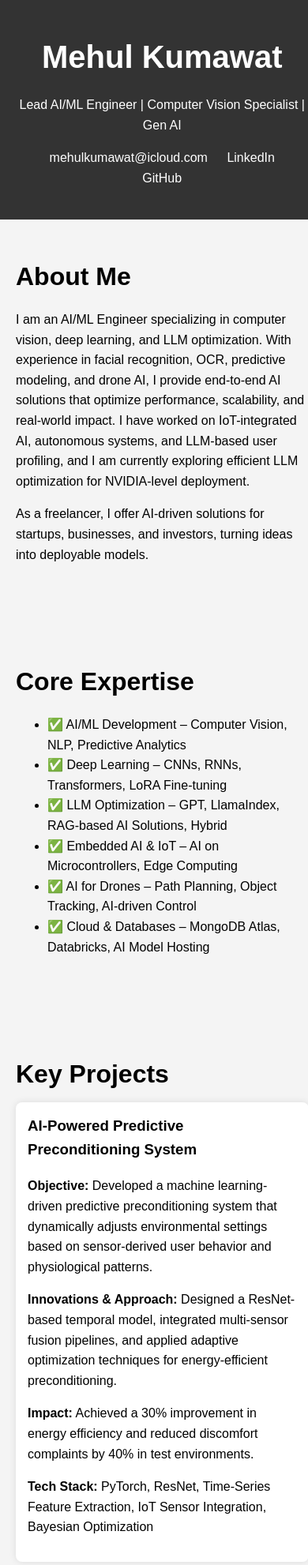
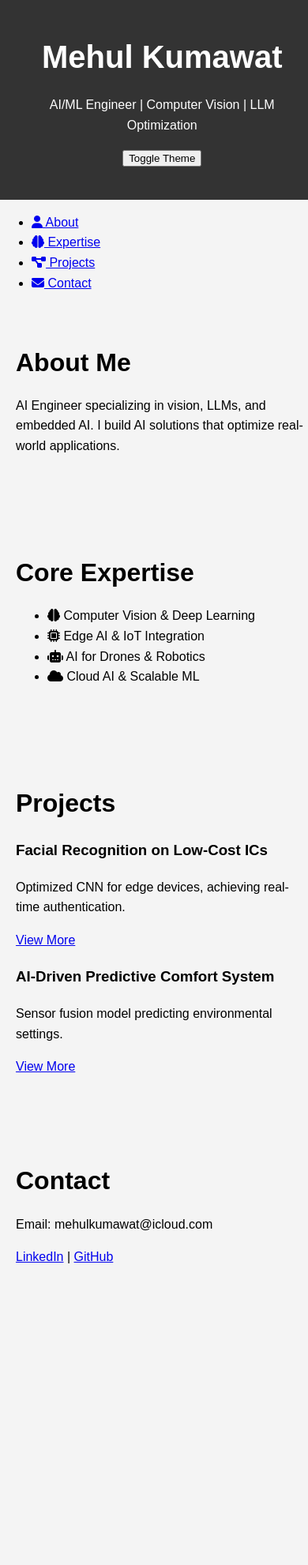
Before and after one commit to mehul4mak/mehulkumawat, a plain HTML site: page index.html in a window 390 px wide. Shown: the top 1982 px of the page at 79% size. After the commit the page ends 1681 px from the top, so only its background shows below. Drawn offline with Linux system fonts and the light colour scheme.

Commit message:
Update index.html

```diff
--- a/index.html
+++ b/index.html
@@ -1,121 +1,73 @@
 <!DOCTYPE html>
 <html lang="en">
-
 <head>
     <meta charset="UTF-8">
     <meta name="viewport" content="width=device-width, initial-scale=1.0">
-    <meta http-equiv="X-UA-Compatible" content="ie=edge">
-    <title>Mehul Kumawat | Lead AI/ML Engineer</title>
+    <title>Mehul Kumawat | AI Engineer</title>
     <link rel="stylesheet" href="styles.css">
+    <script src="https://kit.fontawesome.com/a076d05399.js" crossorigin="anonymous"></script>
 </head>
-
 <body>
     <header>
         <div class="container">
             <h1>Mehul Kumawat</h1>
-            <p>Lead AI/ML Engineer | Computer Vision Specialist | Gen AI</p>
-            <div class="contact-info">
-                <a href="mailto:mehulkumawat@icloud.com">mehulkumawat@icloud.com</a>
-                <a href="https://www.linkedin.com/in/mehulkumawat/" target="_blank">LinkedIn</a>
-                <a href="https://github.com/mehul4mak" target="_blank">GitHub</a>
-            </div>
+            <p>AI/ML Engineer | Computer Vision | LLM Optimization</p>
+            <button id="theme-toggle">Toggle Theme</button>
         </div>
     </header>
 
-    <section class="about">
+    <nav>
+        <ul>
+            <li><a href="#about"><i class="fas fa-user"></i> About</a></li>
+            <li><a href="#expertise"><i class="fas fa-brain"></i> Expertise</a></li>
+            <li><a href="#projects"><i class="fas fa-project-diagram"></i> Projects</a></li>
+            <li><a href="#contact"><i class="fas fa-envelope"></i> Contact</a></li>
+        </ul>
+    </nav>
+
+    <section id="about">
         <div class="container">
             <h2>About Me</h2>
-            <p>I am an AI/ML Engineer specializing in computer vision, deep learning, and LLM optimization. With experience in facial recognition, OCR, predictive modeling, and drone AI, I provide end-to-end AI solutions that optimize performance, scalability, and real-world impact. I have worked on IoT-integrated AI, autonomous systems, and LLM-based user profiling, and I am currently exploring efficient LLM optimization for NVIDIA-level deployment.</p>
-            <p>As a freelancer, I offer AI-driven solutions for startups, businesses, and investors, turning ideas into deployable models.</p>
+            <p>AI Engineer specializing in vision, LLMs, and embedded AI. I build AI solutions that optimize real-world applications.</p>
         </div>
     </section>
 
-    <section class="expertise">
+    <section id="expertise">
         <div class="container">
             <h2>Core Expertise</h2>
             <ul>
-                <li>✅ AI/ML Development – Computer Vision, NLP, Predictive Analytics</li>
-                <li>✅ Deep Learning – CNNs, RNNs, Transformers, LoRA Fine-tuning</li>
-                <li>✅ LLM Optimization – GPT, LlamaIndex, RAG-based AI Solutions, Hybrid</li>
-                <li>✅ Embedded AI & IoT – AI on Microcontrollers, Edge Computing</li>
-                <li>✅ AI for Drones – Path Planning, Object Tracking, AI-driven Control</li>
-                <li>✅ Cloud & Databases – MongoDB Atlas, Databricks, AI Model Hosting</li>
+                <li><i class="fas fa-brain"></i> Computer Vision & Deep Learning</li>
+                <li><i class="fas fa-microchip"></i> Edge AI & IoT Integration</li>
+                <li><i class="fas fa-robot"></i> AI for Drones & Robotics</li>
+                <li><i class="fas fa-cloud"></i> Cloud AI & Scalable ML</li>
             </ul>
         </div>
     </section>
 
-    <section class="projects">
+    <section id="projects">
         <div class="container">
-            <h2>Key Projects</h2>
-
-            <div class="project">
-                <h3>AI-Powered Predictive Preconditioning System</h3>
-                <p><strong>Objective:</strong> Developed a machine learning-driven predictive preconditioning system that dynamically adjusts environmental settings based on sensor-derived user behavior and physiological patterns.</p>
-                <p><strong>Innovations & Approach:</strong> Designed a ResNet-based temporal model, integrated multi-sensor fusion pipelines, and applied adaptive optimization techniques for energy-efficient preconditioning.</p>
-                <p><strong>Impact:</strong> Achieved a 30% improvement in energy efficiency and reduced discomfort complaints by 40% in test environments.</p>
-                <p><strong>Tech Stack:</strong> PyTorch, ResNet, Time-Series Feature Extraction, IoT Sensor Integration, Bayesian Optimization</p>
+            <h2>Projects</h2>
+            <div class="project-card">
+                <h3>Facial Recognition on Low-Cost ICs</h3>
+                <p>Optimized CNN for edge devices, achieving real-time authentication.</p>
+                <a href="project1.html">View More</a>
             </div>
-
-            <div class="project">
-                <h3>Optimized Model Export for ARM Hardware</h3>
-                <p><strong>Objective:</strong> Converted and optimized AI models from Python to C++ for an ARM-based hardware platform running on a custom OS.</p>
-                <p><strong>Impact:</strong> Enabled high-speed AI inference on constrained hardware, improving efficiency and reducing computational overhead.</p>
-                <p><strong>Tech Stack:</strong> Python, C++, ONNX, TensorRT, ARM Architecture</p>
-            </div>
-
-            <div class="project">
-                <h3>Facial Recognition on Low-Cost ICs</h3>
-                <p><strong>Objective:</strong> Deployed an optimized facial recognition system on low-cost ICs for real-time user authentication in budget-friendly security applications.</p>
-                <p><strong>Innovations & Approach:</strong> Optimized CNN model using ONNX Runtime, model quantization, and pruning for edge AI acceleration.</p>
-                <p><strong>Impact:</strong> Achieved near real-time inference on low-cost hardware, enabling biometric authentication for IoT devices.</p>
-                <p><strong>Tech Stack:</strong> PyTorch, ONNX, OpenCV, Model Quantization, Pruning, Edge TPU Acceleration</p>
-            </div>
-
-            <div class="project">
-                <h3>LLM-Based User Identification System</h3>
-                <p><strong>Objective:</strong> Designed an LLM-based system for user identification using multi-modal data (video, images, audio).</p>
-                <p><strong>Innovations & Approach:</strong> Fine-tuned Llama-based LLM, used CLIP and Whisper-based embeddings for cross-modal data integration, and optimized using Pinecone for scalable retrieval.</p>
-                <p><strong>Impact:</strong> Enhanced user profiling accuracy by leveraging multi-modal embeddings, reducing inference time by 35%.</p>
-                <p><strong>Tech Stack:</strong> PyTorch, Hugging Face, Llama, CLIP, Whisper, Pinecone, Databricks</p>
-            </div>
-
-            <div class="project">
-                <h3>Sensor Fusion for Time-to-Collision (TTC) Calculation</h3>
-                <p><strong>Objective:</strong> Developed a sensor fusion-based Time-to-Collision (TTC) estimation system for autonomous vehicles.</p>
-                <p><strong>Innovations & Approach:</strong> Processed LiDAR, RADAR, and camera data using a UKF for non-linear motion models and improved collision prediction accuracy.</p>
-                <p><strong>Impact:</strong> Improved TTC accuracy by 20% and reduced false positives, enabling real-time computation for ADAS.</p>
-                <p><strong>Tech Stack:</strong> OpenCV, PCL, C++, UKF, CUDA</p>
-            </div>
-
-            <div class="project">
-                <h3>OCR System for Automated Document Processing</h3>
-                <p><strong>Objective:</strong> Developed an OCR pipeline for extracting structured data from scanned documents with irregular layouts.</p>
-                <p><strong>Innovations & Approach:</strong> Used OpenCV for adaptive binarization, skew correction, and text segmentation; optimized Tesseract OCR with LSTM-based enhancements.</p>
-                <p><strong>Impact:</strong> Reduced manual data entry workload by 80%, improving document processing efficiency by 50%.</p>
-                <p><strong>Tech Stack:</strong> Tesseract, EasyOCR, OpenCV, NLP-based error correction</p>
+            <div class="project-card">
+                <h3>AI-Driven Predictive Comfort System</h3>
+                <p>Sensor fusion model predicting environmental settings.</p>
+                <a href="project2.html">View More</a>
             </div>
         </div>
     </section>
 
-    <section class="why-work-with-me">
+    <section id="contact">
         <div class="container">
-            <h2>Why Work With Me?</h2>
-            <ul>
-                <li>✔ End-to-End AI Solutions: From research and development to deployment and optimization, I ensure seamless AI integration tailored to real-world applications.</li>
-                <li>✔ Problem-Solver Mindset: I break down complex challenges, learn quickly, and find the best solutions.</li>
-                <li>✔ Performance & Efficiency Driven: I focus on optimizing speed, accuracy, and cost-efficiency, ensuring models perform even on constrained hardware.</li>
-                <li>✔ Business-Centric AI Development: I design scalable, impactful, and ROI-driven AI solutions.</li>
-                <li>✔ Freelancing Flexibility: Whether it's custom AI projects, consulting, or long-term collaborations, I offer a hands-on, adaptable approach to meet your needs.</li>
-            </ul>
+            <h2>Contact</h2>
+            <p>Email: mehulkumawat@icloud.com</p>
+            <p><a href="https://linkedin.com/in/mehulkumawat">LinkedIn</a> | <a href="https://github.com/mehul4mak">GitHub</a></p>
         </div>
     </section>
 
-    <footer>
-        <div class="container">
-            <p>🚀 Let’s Build Something Powerful Together! If you're looking for someone who thrives on challenges, learns fast, and delivers cutting-edge AI solutions, let's connect and turn your ideas into reality. Get in touch today!</p>
-            <p>Email: <a href="mailto:mehulkumawat@icloud.com">mehulkumawat@icloud.com</a> | <a href="https://www.linkedin.com/in/mehulkumawat/" target="_blank">LinkedIn</a> | <a href="https://github.com/mehul4mak" target="_blank">GitHub</a></p>
-        </div>
-    </footer>
+    <script src="script.js"></script>
 </body>
-
 </html>
```
